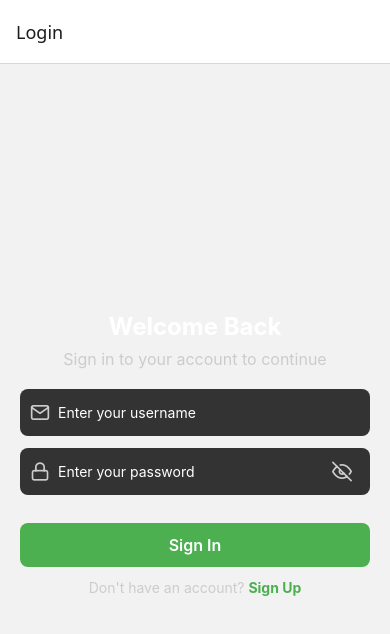
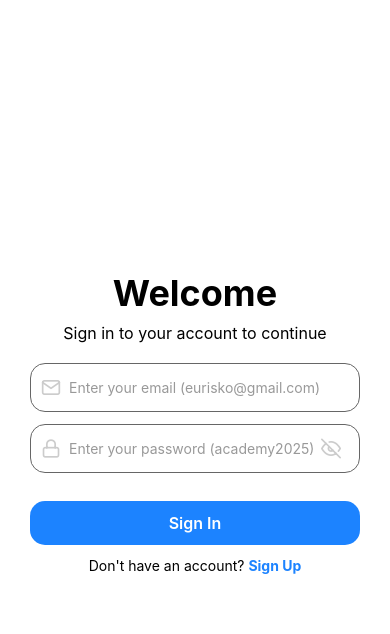
Before and after one commit to Jose-Gebrael/React_Native_Assessment, a React Native app: screen /Login in a window 390 px wide. Shown: the top 634 px of the page. Built offline with nearby package versions, Linux system fonts and the light colour scheme.

Commit message:
login + create UI setup

```diff
--- a/src/components/atoms/Button/Button.styles.ts
+++ b/src/components/atoms/Button/Button.styles.ts
@@ -1,15 +1,16 @@
 import { StyleSheet } from 'react-native';
+import globalColors from '../../../details/styles/globalColors';
 
 const styles = StyleSheet.create({
   button: {
-    backgroundColor: '#4CAF50',
+    backgroundColor: globalColors.blueButton,
     padding: 12,
-    borderRadius: 8,
+    borderRadius: 15,
     alignItems: 'center',
     marginTop: 16,
   },
   buttonText: {
-    color: '#fff',
+    color: globalColors.buttonTextColor,
     fontSize: 16,
     fontWeight: '600',
   },
--- a/src/components/atoms/TextInput/TextInput.styles.ts
+++ b/src/components/atoms/TextInput/TextInput.styles.ts
@@ -1,14 +1,17 @@
-import { StyleSheet } from 'react-native';
+import {StyleSheet} from 'react-native';
+import globalColors from '../../../details/styles/globalColors';
 
 const styles = StyleSheet.create({
   inputContainer: {
     flexDirection: 'row',
     alignItems: 'center',
-    backgroundColor: '#333',
-    borderRadius: 8,
+    backgroundColor: globalColors.inputBackground,
+    borderRadius: 15,
     paddingHorizontal: 10,
     paddingVertical: 12,
     marginBottom: 12,
+    borderWidth: 1,
+    borderColor: globalColors.borderColor,
   },
   icon: {
     color: '#ccc',
@@ -16,7 +19,7 @@ const styles = StyleSheet.create({
   },
   input: {
     flex: 1,
-    color: '#fff',
+    color: globalColors.textColor,
   },
 });
 
--- a/src/components/atoms/TextInput/TextInput.tsx
+++ b/src/components/atoms/TextInput/TextInput.tsx
@@ -1,5 +1,11 @@
-import React, { useState } from 'react';
-import { TextInput as RNTextInput, TextInputProps, View, TouchableOpacity } from 'react-native';
+import React, {useState} from 'react';
+import globalColors from '../../../details/styles/globalColors';
+import {
+  TextInput as RNTextInput,
+  TextInputProps,
+  View,
+  TouchableOpacity,
+} from 'react-native';
 import Feather from 'react-native-vector-icons/Feather';
 import styles from './TextInput.styles';
 
@@ -23,6 +29,7 @@ export default function TextInput({
         style={styles.input}
         {...props}
         secureTextEntry={isPassword && !passwordVisible} // Toggle secure text based on state
+        placeholderTextColor={globalColors.placeholderTextColor} // Setting placeholder color
       />
 
       {isPassword && (
--- a/src/components/atoms/Title/Title.styles.ts
+++ b/src/components/atoms/Title/Title.styles.ts
@@ -1,12 +1,13 @@
 import { StyleSheet } from 'react-native';
+import globalColors from '../../../details/styles/globalColors';
 
 const styles = StyleSheet.create({
   title: {
-    fontSize: 24,
+    fontSize: 36,
     fontWeight: 'bold',
     textAlign: 'center',
     marginBottom: 8,
-    color: '#fff',
+    color: globalColors.titleColor,
   },
 });
 
--- /dev/null
+++ b/src/details/styles/globalColors.ts
@@ -0,0 +1,13 @@
+const colors = {
+  titleColor: '#000000',
+  textColor: '#000000',
+  appBackground: '#FFFFFF',
+  blueButton: '#1C83FF',
+  inputBackground: '#FFFFFF',
+  borderColor: '#666666',
+  placeholderTextColor:'#999999',
+  buttonTextColor: '#FFFFFF',
+  textLinkColor : '#1C83FF',
+};
+
+export default colors;
--- a/src/details/styles/globalStyles.ts
+++ b/src/details/styles/globalStyles.ts
@@ -1,28 +1,10 @@
 import { StyleSheet } from 'react-native';
+import globalColors from './globalColors';
 
 const globalStyles = StyleSheet.create({
   container: {
     flex: 1,
-    backgroundColor: '#f2f2f2',
-    paddingHorizontal: 16,
-    justifyContent: 'center',
-  },
-  text: {
-    fontSize: 18,
-    color: '#333',
-    fontWeight: 'bold',
-  },
-  button: {
-    backgroundColor: '#4CAF50',
-    padding: 12,
-    borderRadius: 8,
-    alignItems: 'center',
-    marginTop: 16,
-  },
-  buttonText: {
-    color: '#fff',
-    fontSize: 16,
-    fontWeight: '600',
+    backgroundColor: globalColors.appBackground,
   },
 });
 
--- a/src/navigation/stacks/AuthenticationStack.tsx
+++ b/src/navigation/stacks/AuthenticationStack.tsx
@@ -1,14 +1,20 @@
 import React from 'react';
-import { createNativeStackNavigator } from '@react-navigation/native-stack';
-import { Login, CreateAccount, OTP } from '../../screens';
+import {createNativeStackNavigator} from '@react-navigation/native-stack';
+import {Login, CreateAccount, OTP} from '../../screens';
+import {AuthenticationStackParamList} from '../navigation.types';
 
-const Stack = createNativeStackNavigator();
+const Stack = createNativeStackNavigator<AuthenticationStackParamList>();
 
 export default function AuthenticationStack() {
   return (
-    <Stack.Navigator initialRouteName="Login">
-      <Stack.Screen name="Login" component={Login} />
-      <Stack.Screen name="CreateAccount" component={CreateAccount} />
+    <Stack.Navigator
+      screenOptions={{
+        headerTransparent: true,
+        headerShadowVisible: false,
+        headerTitle: '',
+      }}>
+      <Stack.Screen options={{ headerShown: false }} name="Login" component={Login} />
+      <Stack.Screen options={{ headerShown: false }} name="CreateAccount" component={CreateAccount} />
       <Stack.Screen name="OTP" component={OTP} />
     </Stack.Navigator>
   );
--- a/src/navigation/stacks/ProtectedStack.tsx
+++ b/src/navigation/stacks/ProtectedStack.tsx
@@ -1,12 +1,18 @@
 import React from 'react';
-import { createNativeStackNavigator } from '@react-navigation/native-stack';
-import { Home, ProductDetails, Settings } from '../../screens';
+import {createNativeStackNavigator} from '@react-navigation/native-stack';
+import {Home, ProductDetails, Settings} from '../../screens';
+import {ProtectedStackParamList} from '../navigation.types';
 
-const Stack = createNativeStackNavigator();
+const Stack = createNativeStackNavigator<ProtectedStackParamList>();
 
 export default function ProtectedStack() {
   return (
-    <Stack.Navigator initialRouteName="Home">
+    <Stack.Navigator
+      screenOptions={{
+        headerTransparent: true,
+        headerShadowVisible: false,
+        headerTitle: '',
+      }}>
       <Stack.Screen name="Home" component={Home} />
       <Stack.Screen name="ProductDetails" component={ProductDetails} />
       <Stack.Screen name="Settings" component={Settings} />
--- a/src/screens/CreateAccount.tsx
+++ b/src/screens/CreateAccount.tsx
@@ -1,11 +1,47 @@
-import React from 'react';
+import React, {useState} from 'react';
 import {View, Text} from 'react-native';
-import styles from './CreateAccount.styles';
+import styles from './Login.styles';
+import {Button} from '../components/atoms/Button';
+import {TextInput} from '../components/atoms/TextInput';
+import {Title} from '../components/atoms/Title';
+import {useNavigation} from '@react-navigation/native';
+import {AppStackNavigationProp} from '../navigation/navigation.types';
 
-export default function CreateAccount() {
+export default function Login() {
+  const [username, setUsername] = useState('');
+  const [password, setPassword] = useState('');
+  const navigation = useNavigation<AppStackNavigationProp>();
+
   return (
-    <View>
-      <Text>Create Account</Text>
+    <View style={styles.container}>
+      <Title text="Create your Account" />
+      <Text style={styles.subtitle}>Please enter your information below</Text>
+
+      <TextInput
+        iconName="mail"
+        placeholder="Enter your email"
+        value={username}
+        onChangeText={setUsername}
+      />
+
+      <TextInput
+        iconName="lock"
+        placeholder="Enter your password"
+        value={password}
+        onChangeText={setPassword}
+        isPassword={true}
+      />
+
+      <Button title="Create Account" onPress={() => {}} />
+
+      <Text style={styles.footerText}>
+        Already have an account?{' '}
+        <Text
+          onPress={() => navigation.goBack()}
+          style={styles.linkText}>
+          Log in
+        </Text>
+      </Text>
     </View>
   );
 }
--- a/src/screens/Login.styles.ts
+++ b/src/screens/Login.styles.ts
@@ -1,26 +1,26 @@
-// src/screens/Login.styles.ts
 import {StyleSheet} from 'react-native';
 import globalStyles from '../details/styles/globalStyles';
+import globalColors from '../details/styles/globalColors';
 
 const styles = StyleSheet.create({
   container: {
     ...globalStyles.container,
-    paddingHorizontal: 20,
+    paddingHorizontal: 30,
     justifyContent: 'center',
   },
   subtitle: {
     fontSize: 16,
     textAlign: 'center',
-    color: '#ccc',
+    color: globalColors.textColor,
     marginBottom: 20,
   },
   footerText: {
     textAlign: 'center',
-    color: '#ccc',
+    color: globalColors.textColor,
     marginTop: 12,
   },
   linkText: {
-    color: '#4CAF50',
+    color: globalColors.textLinkColor,
     fontWeight: 'bold',
   },
 });
--- a/src/screens/Login.tsx
+++ b/src/screens/Login.tsx
@@ -4,26 +4,29 @@ import styles from './Login.styles';
 import {Button} from '../components/atoms/Button';
 import {TextInput} from '../components/atoms/TextInput';
 import {Title} from '../components/atoms/Title';
+import {useNavigation} from '@react-navigation/native';
+import {AppStackNavigationProp} from '../navigation/navigation.types';
 
 export default function Login() {
   const [username, setUsername] = useState('');
   const [password, setPassword] = useState('');
+  const navigation = useNavigation<AppStackNavigationProp>();
 
   return (
     <View style={styles.container}>
-      <Title text="Welcome Back" />
+      <Title text="Welcome" />
       <Text style={styles.subtitle}>Sign in to your account to continue</Text>
 
       <TextInput
         iconName="mail"
-        placeholder="Enter your username"
+        placeholder="Enter your email (eurisko@gmail.com)"
         value={username}
         onChangeText={setUsername}
       />
 
       <TextInput
         iconName="lock"
-          placeholder="Enter your password"
+        placeholder="Enter your password (academy2025)"
         value={password}
         onChangeText={setPassword}
         isPassword={true}
@@ -32,7 +35,12 @@ export default function Login() {
       <Button title="Sign In" onPress={() => {}} />
 
       <Text style={styles.footerText}>
-        Don't have an account? <Text style={styles.linkText}>Sign Up</Text>
+        Don't have an account?{' '}
+        <Text
+          onPress={() => navigation.navigate('CreateAccount')}
+          style={styles.linkText}>
+          Sign Up
+        </Text>
       </Text>
     </View>
   );
```
Also changed, not shown: src/navigation/navigation.types.ts (added, +22 -0 lines). Lines whose indentation alone changed are shown as unchanged.
